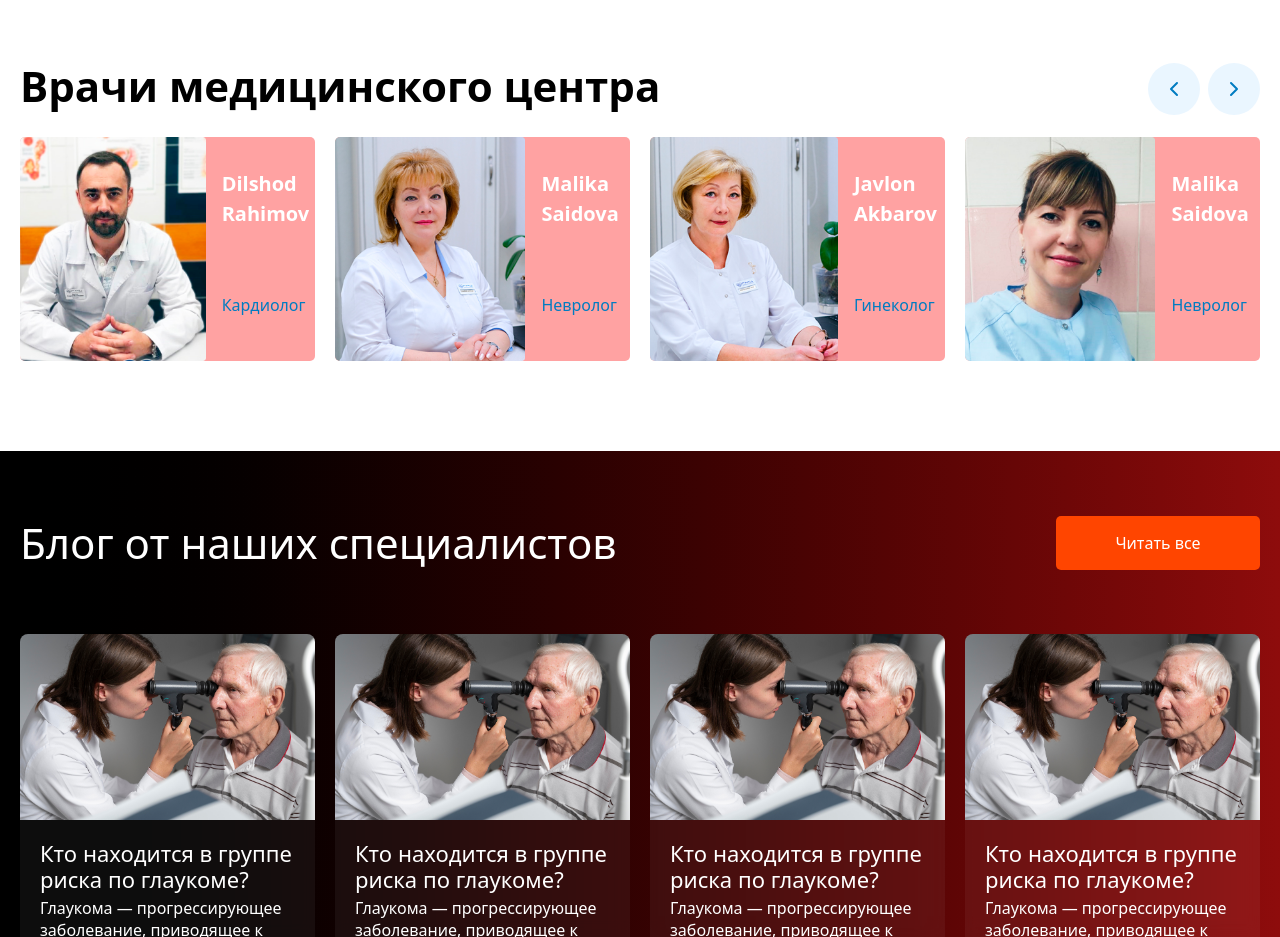
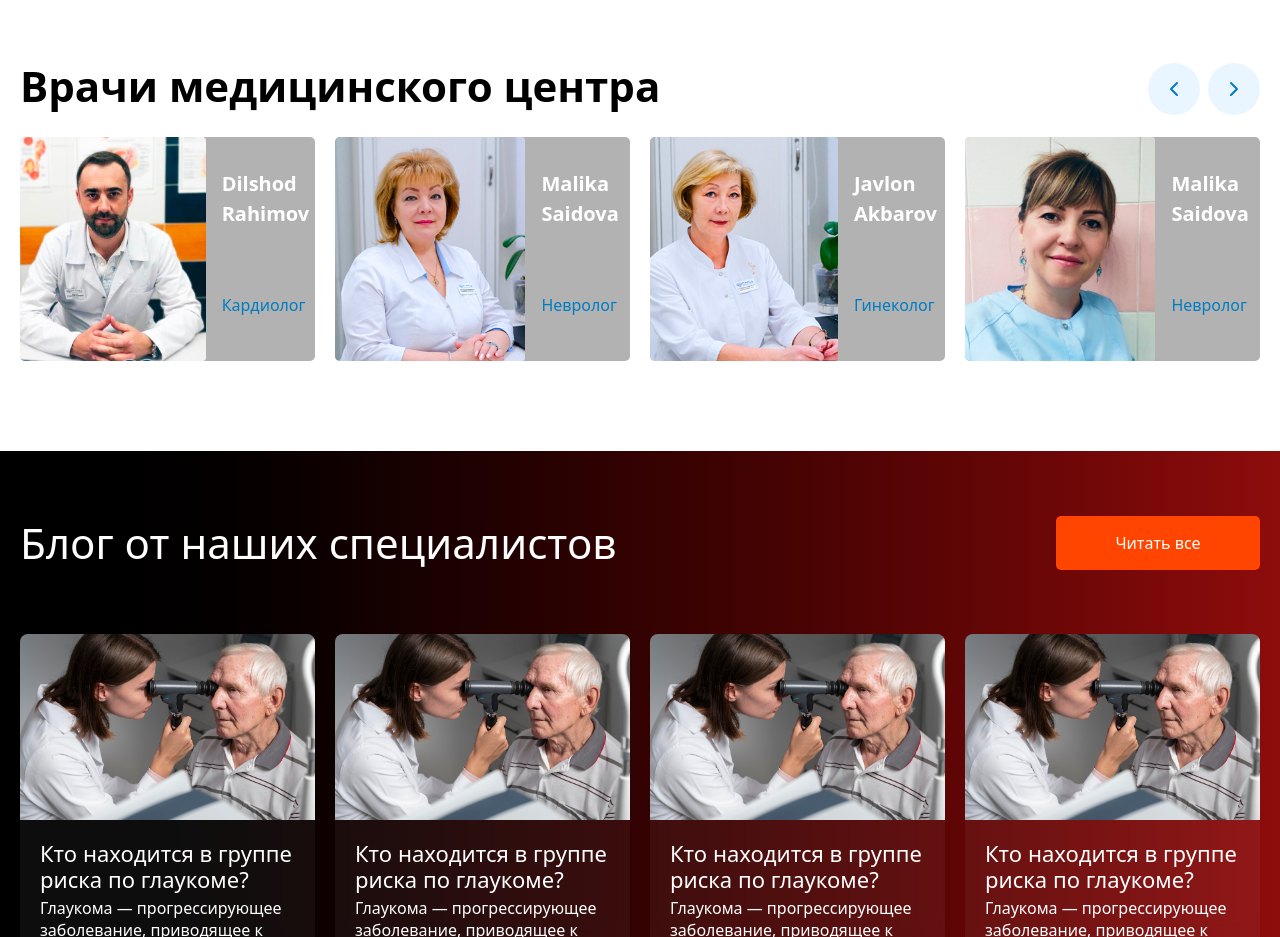
Before and after one commit to AsilbekXoliyorov441/revmacenter, a React (Vite) app: page / in a window 1280 px wide. Shown: the part 1620-2557 px from the top of the page. Built offline with nearby package versions, Linux system fonts and the light colour scheme.

Commit message:
add:about

```diff
--- a/src/components/form-send/index.jsx
+++ b/src/components/form-send/index.jsx
@@ -203,7 +203,6 @@ export default function FormSend() {
               )}
             </div>
           </div>
-
           {/* SUBMIT & POLICY */}
           <div className="flex relative flex-col gap-5">
             <button
--- a/src/components/swiper-doctors/index.jsx
+++ b/src/components/swiper-doctors/index.jsx
@@ -91,7 +91,7 @@ const SwiperDoctors = ({ language = "Uz" }) => {
               <SwiperSlide key={doc.id}>
                 <Link
                   to="/doctors"
-                  className="relative sm:justify-center mx-auto flex items-center justify-center overflow-hidden rounded-[5px] bg-red-300 hover:bg-red-500  max-w-[400px] font-medium text-white transition-colors duration-1000 group"
+                  className="relative sm:justify-center mx-auto flex items-center justify-center overflow-hidden rounded-[5px] bg-black/30 hover:bg-red-500  max-w-[400px] font-medium text-white transition-colors duration-1000 group"
                 >
                   <img
                     className="w-full h-[224px] object-cover"
```
